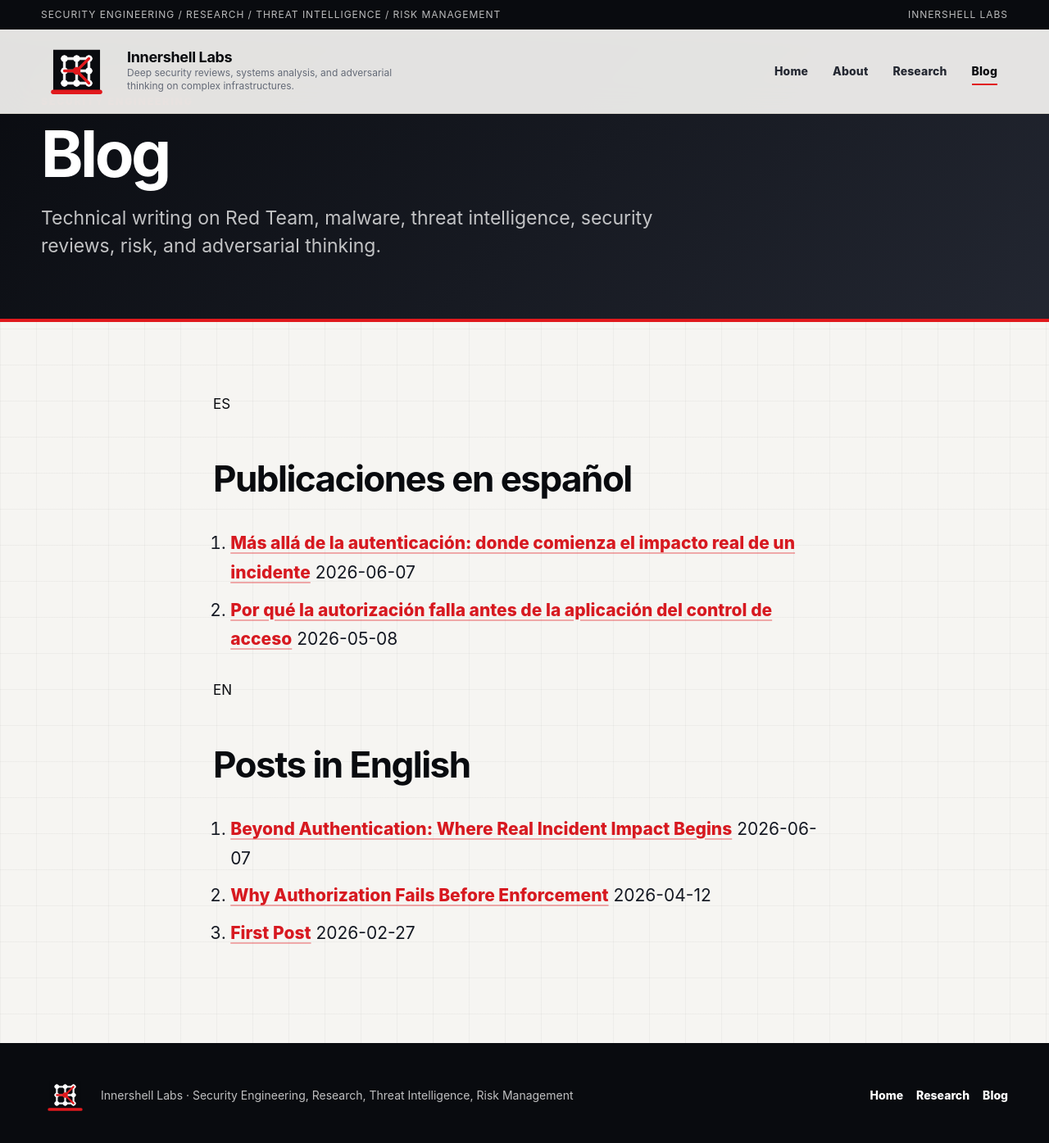
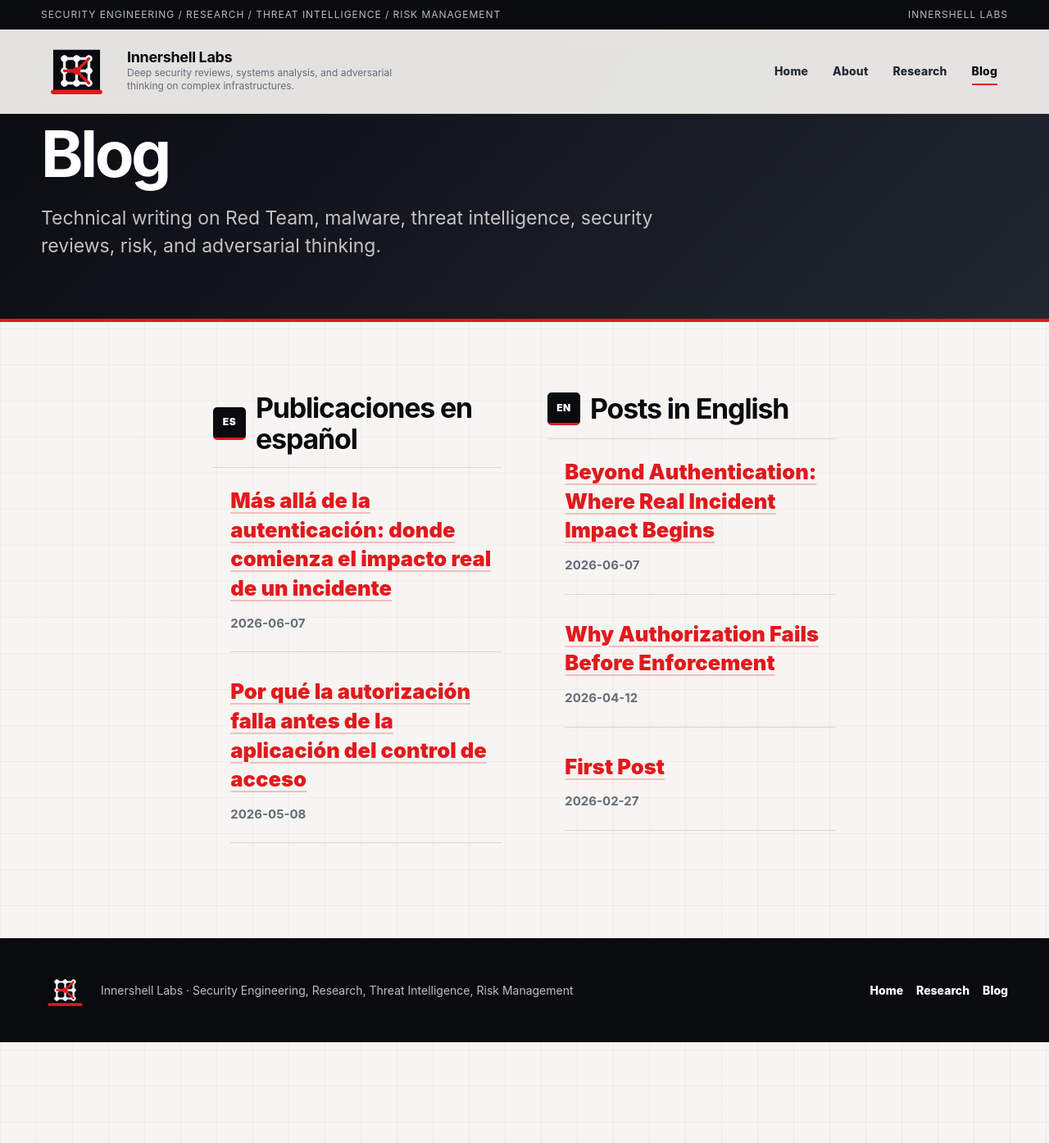
Before and after one commit to Innershell-labs/innershell-labs.github.io, a Jekyll site: the page built from blog.md, in a window 1280 px wide and 1400 px high, scrolled down 127 px. Shown: the top 1395 px of the window at 82% size. Built offline with Jekyll 4.4.1, drawn with Linux system fonts in a browser that asks for light colours; after the commit the page ends 1399 px from its top, so only the background shows below that.

```diff
--- a/assets/css/style.scss
+++ b/assets/css/style.scss
@@ -793,3 +793,90 @@ a:hover {
     padding: 8px;
   }
 }
+
+.blog-language-grid {
+  display: grid;
+  grid-template-columns: repeat(2, minmax(0, 1fr));
+  gap: clamp(28px, 5vw, 56px);
+  width: min(100%, 1060px);
+  max-width: none;
+}
+
+.blog-column {
+  min-width: 0;
+}
+
+.blog-column-header {
+  display: flex;
+  align-items: center;
+  gap: 12px;
+  margin-bottom: 24px;
+  padding-bottom: 16px;
+  border-bottom: 1px solid var(--border);
+}
+
+.blog-column-header span {
+  display: grid;
+  place-items: center;
+  flex: 0 0 auto;
+  width: 40px;
+  height: 40px;
+  background: var(--ink);
+  color: #ffffff;
+  border-bottom: 3px solid var(--accent);
+  border-radius: 5px;
+  font-size: 12px;
+  font-weight: 900;
+  letter-spacing: 0.04em;
+}
+
+.blog-column-header h2 {
+  margin: 0;
+  color: var(--ink);
+  font-size: clamp(24px, 3vw, 34px);
+  line-height: 1.1;
+  letter-spacing: -0.035em;
+}
+
+.blog-post-list {
+  display: grid;
+  gap: 22px;
+  margin: 0;
+  padding: 0;
+  list-style: none;
+}
+
+.blog-post-list li {
+  padding-bottom: 22px;
+  border-bottom: 1px solid var(--border);
+}
+
+.blog-post-list a {
+  display: inline;
+  color: var(--accent);
+  font-size: clamp(20px, 2vw, 27px);
+  font-weight: 900;
+  line-height: 1.22;
+  text-decoration: underline;
+  text-decoration-color: rgba(225, 25, 29, 0.25);
+  text-decoration-thickness: 2px;
+  text-underline-offset: 5px;
+}
+
+.blog-post-list a:hover {
+  color: var(--accent-dark);
+}
+
+.blog-post-list time {
+  display: block;
+  margin-top: 10px;
+  color: var(--muted);
+  font-size: 15px;
+  font-weight: 700;
+}
+
+@media (max-width: 820px) {
+  .blog-language-grid {
+    grid-template-columns: 1fr;
+  }
+}
```
